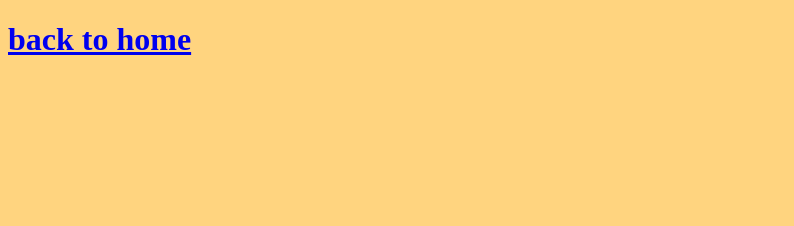
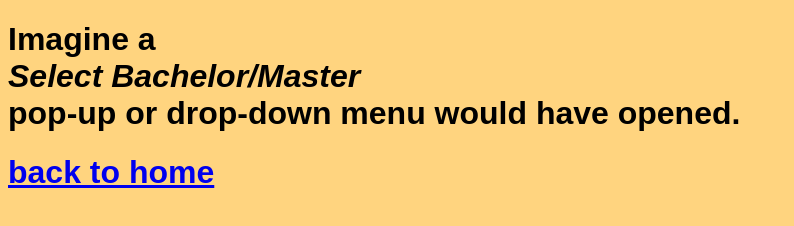
Before and after one commit to karandudeja/test-line-height, a plain HTML site: page yellow.html in a window 1280 px wide. Shown: the whole page, without its empty margins (0-794 px from the left). Drawn offline with Linux system fonts and the light colour scheme.

Commit message:
final commit, I guess

```diff
--- a/yellow.html
+++ b/yellow.html
@@ -6,7 +6,14 @@
     <meta name="viewport" content="width=device-width, initial-scale=1.0">
     <title>Document</title>
 </head>
-<body style="background-color: #FFD47F">
+<style>
+    body{
+    font-family: 'Work Sans', sans-serif;
+    background-color: #FFD47F;
+    }
+</style>
+<body>
+    <h1>Imagine a <br/><i>Select Bachelor/Master</i><br/> pop-up or drop-down menu would have opened.</h1>
     <a href="index.html"><h1>back to home</h1></a>
 </body>
 </html>
```
Also changed, not shown: blue.html (+9 -1 lines), pink.html (+8 -1 lines).
